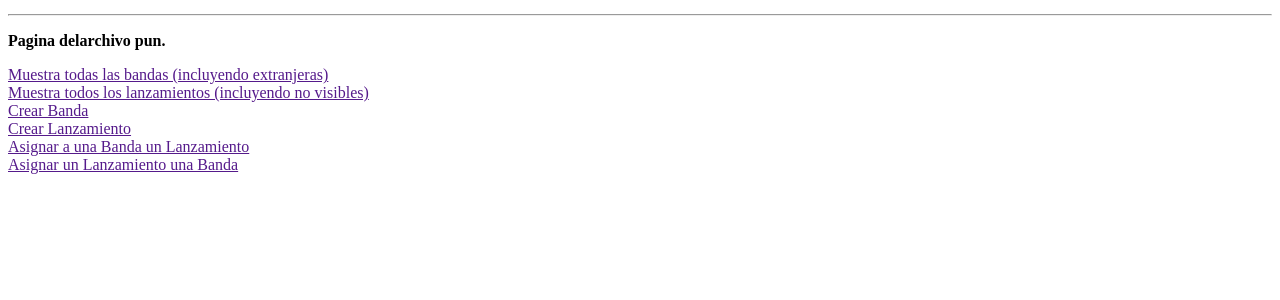
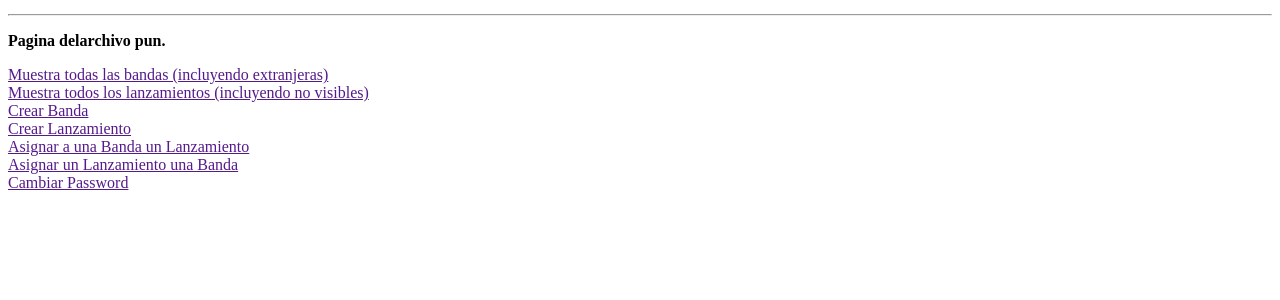
Before and after one commit to drumsoverbogota/archivo, a PHP site: the page made by application/views/paginas/admin.php in a window 1280 px wide. Shown: the part 466-766 px from the top of the page. Run offline with PHP 8.4, Linux system fonts and the light colour scheme; the template is opened without the code that fills it: most values are stand-ins (such as "Sample title", 1, 10 or a date in 2020); data that the repository does not hold is empty.

Commit message:
Último commit antes del lanzamiento - Añadido un link para cambiar el password

```diff
--- a/application/config/routes.php
+++ b/application/config/routes.php
@@ -49,6 +49,7 @@ defined('BASEPATH') OR exit('No direct script access allowed');
 | Examples:	my-controller/index	-> my_controller/index
 |		my-controller/my-method	-> my_controller/my_method
 */
+$route['cambiarpswd'] = 'auth/change_password';
 $route['admin'] = 'paginas/admin';
 $route['buscar'] = 'paginas/buscar';
 $route['bandalanzamiento/asignar_banda'] = 'bandalanzamiento/asignar_banda';
--- a/application/views/paginas/admin.php
+++ b/application/views/paginas/admin.php
@@ -11,6 +11,7 @@
 	<a href="<?php echo site_url('bandalanzamiento/asignar_banda'); ?>">Asignar a una Banda un Lanzamiento</a> <br>
 	<a href="<?php echo site_url('bandalanzamiento/asignar_lanzamiento'); ?>">Asignar un Lanzamiento una Banda</a> <br>
 
+  	<a href="<?php echo site_url('cambiarpswd'); ?>">Cambiar Password</a> <br>
 
 
 <!-- end page content -->
```
